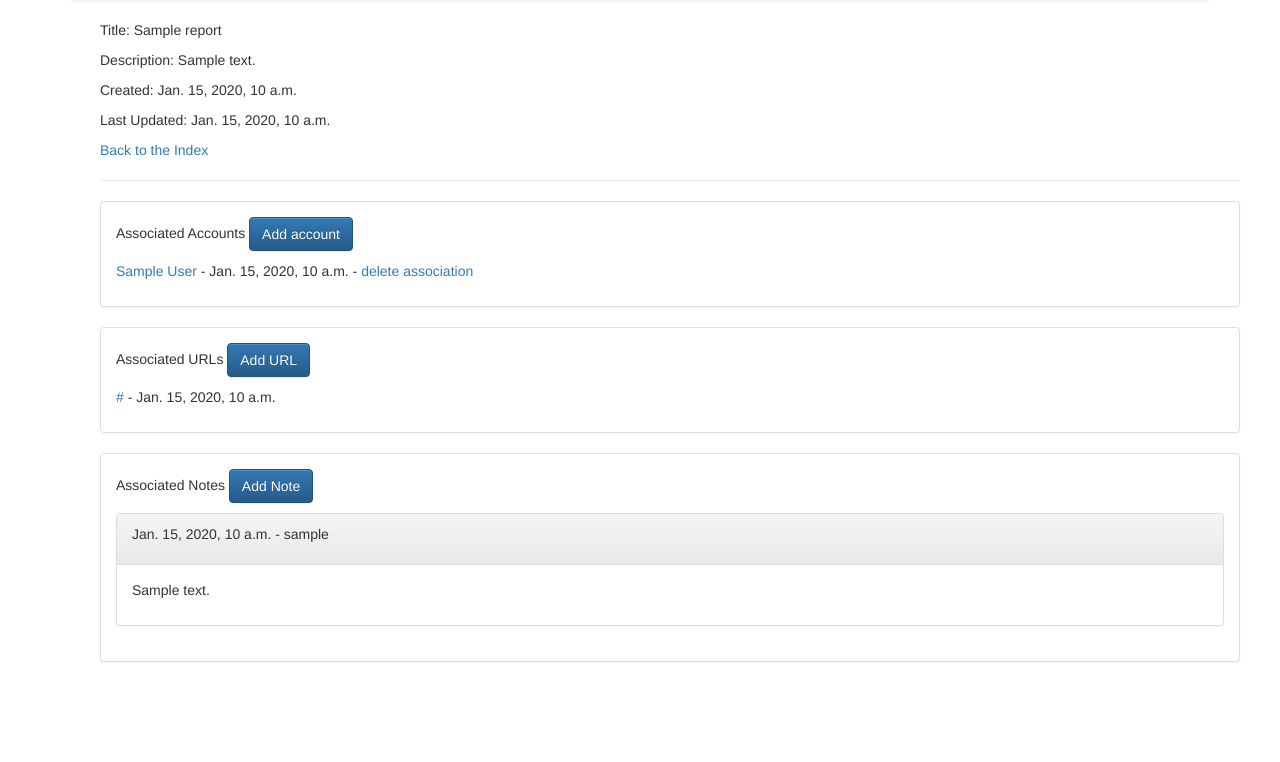
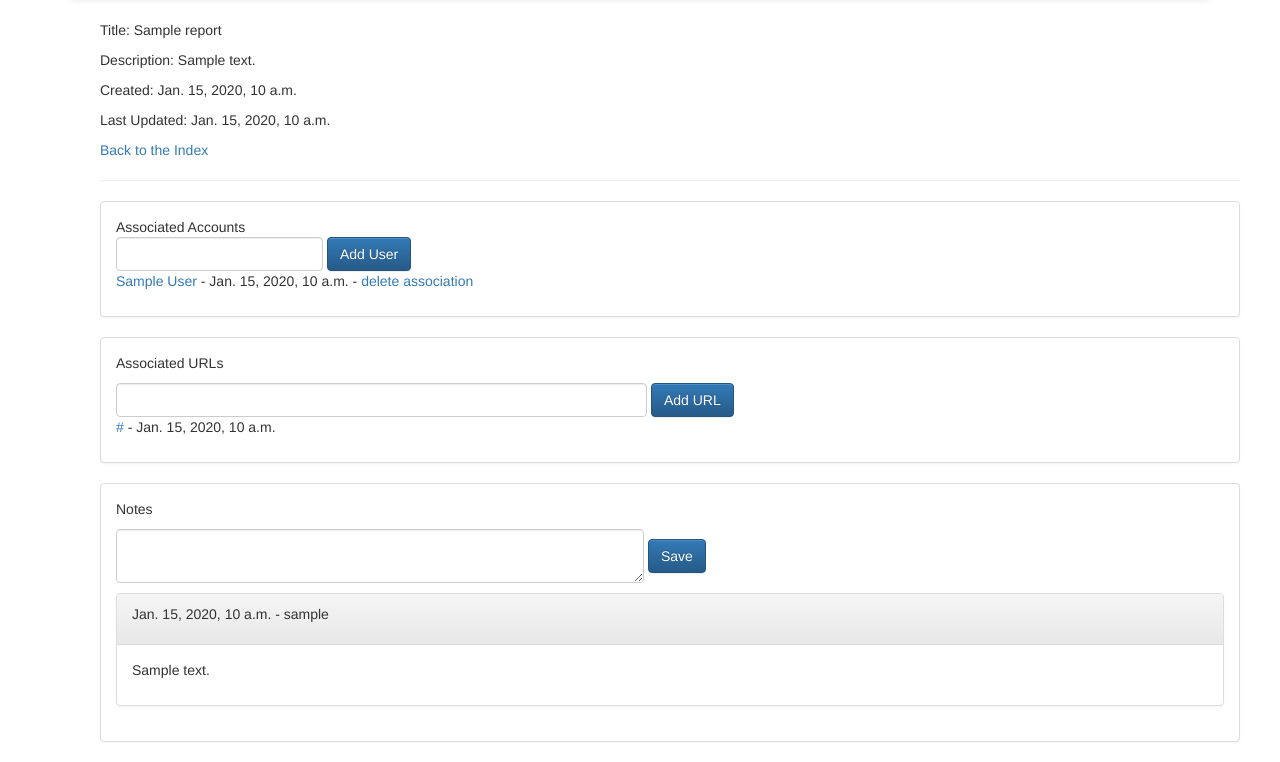
Before and after one commit to e36/rtrack, a Django app: page /report/1/ in a window 1280 px wide. Shown: the part 52-814 px from the top of the page. Before the commit the page ends 714 px from the top, so only its background shows below. Run offline with Django 3.2, Linux system fonts and the light colour scheme; a user stored in the database is signed in; tables that the repository leaves empty hold one stand-in row (values such as "Sample post"); some libraries are stand-ins or nearby versions.

Commit message:
Report forms Changed forms from modal windows to embedded form shiz

```diff
--- a/rtrack/templates/rtrack/reportview.html
+++ b/rtrack/templates/rtrack/reportview.html
@@ -102,10 +102,21 @@
 <p><a href="{% url 'index' %}">Back to the Index</a></p>
 
 <hr>
+
+<!-- User list -->
 <div class="panel panel-default">
     <div class="panel-body">
+        Associated Accounts
+        <form action="{% url 'createassociationajax' report_data.id %}" class="form-inline" method="POST" id="user-modal">
+            {% csrf_token %}
+            <div class="form-group">
+                <input class="form-control" type="text" id="name" name="name" value="" size="20" />
+                <button type="submit" class="btn btn-primary" id="user-account-modal-save">Add User</button>
+            </div>
+        </form>
     {% if userlinkdata %}
-        <p>Associated Accounts  <button type="button" class="btn btn-primary" data-toggle="modal" data-target="#add-account-modal">Add account</button></p>
+        <!-- <p>Associated Accounts  <button type="button" class="btn btn-primary" data-toggle="modal" data-target="#add-account-modal">Add account</button></p> -->
+
         {% for udata in userlinkdata %}
             <p><a href="{% url 'user_page' udata.name %}">{{ udata.name }}</a> - {{ udata.timestamp }} - <a href="{% url 'remove_user_link' report_data.id udata.name %}">delete association</a></p>
         {% endfor %}
@@ -115,10 +126,17 @@
     </div>
 </div>
 
+<!-- URL List -->
 <div class="panel panel-default">
     <div class="panel-body">
+        <p>Associated URLs</p>
+        <form action="{% url 'create_url_link_ajax' report_data.id %}" class="form-inline" method="POST" id="url-modal">
+            {% csrf_token %}
+            <input class="form-control" type="text" id="url" name="url" value="" size="60" />
+            <button type="submit" class="btn btn-primary" id="url-modal-save">Add URL</button>
+        </form>
     {% if urllinkdata %}
-        <p>Associated URLs  <button type="button" class="btn btn-primary" data-toggle="modal" data-target="#add-url-modal">Add URL</button></p>
+
         {% for udata in urllinkdata %}
             <p><a href="{{ udata.url }}">{{ udata.url }}</a> - {{ udata.timestamp }}</p>
         {% endfor %}
@@ -130,8 +148,14 @@
 
 <div class="panel panel-default">
     <div class="panel-body">
+        <p>Notes
+        <form action="{% url 'create_note_link_ajax' report_data.id %}" class="form-inline" method="POST" id="note-modal">
+            {% csrf_token %}
+            <textarea cols="60" class="form-control" type="text" id="note" name="note"></textarea>
+            <button type="submit" class="btn btn-primary" id="note-modal-save">Save</button>
+
+        </form></p>
     {% if notelinkdata %}
-        <p>Associated Notes  <button type="button" class="btn btn-primary" data-toggle="modal" data-target="#add-note-modal">Add Note</button></p>
         {% for udata in notelinkdata %}
             <div class="panel panel-default">
                 <div class="panel-heading"><p>{{ udata.timestamp }} - {{ udata.author }}</p></div>
```
